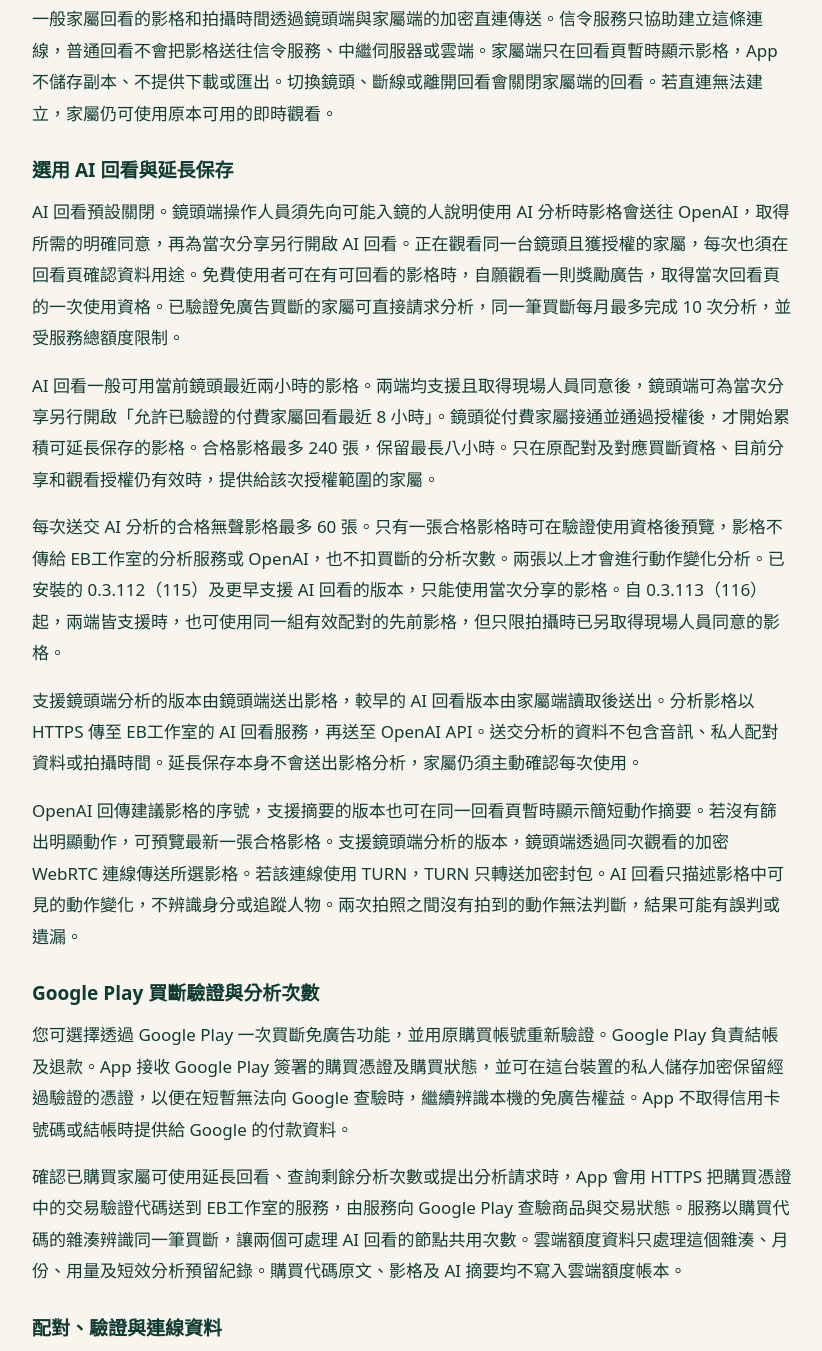
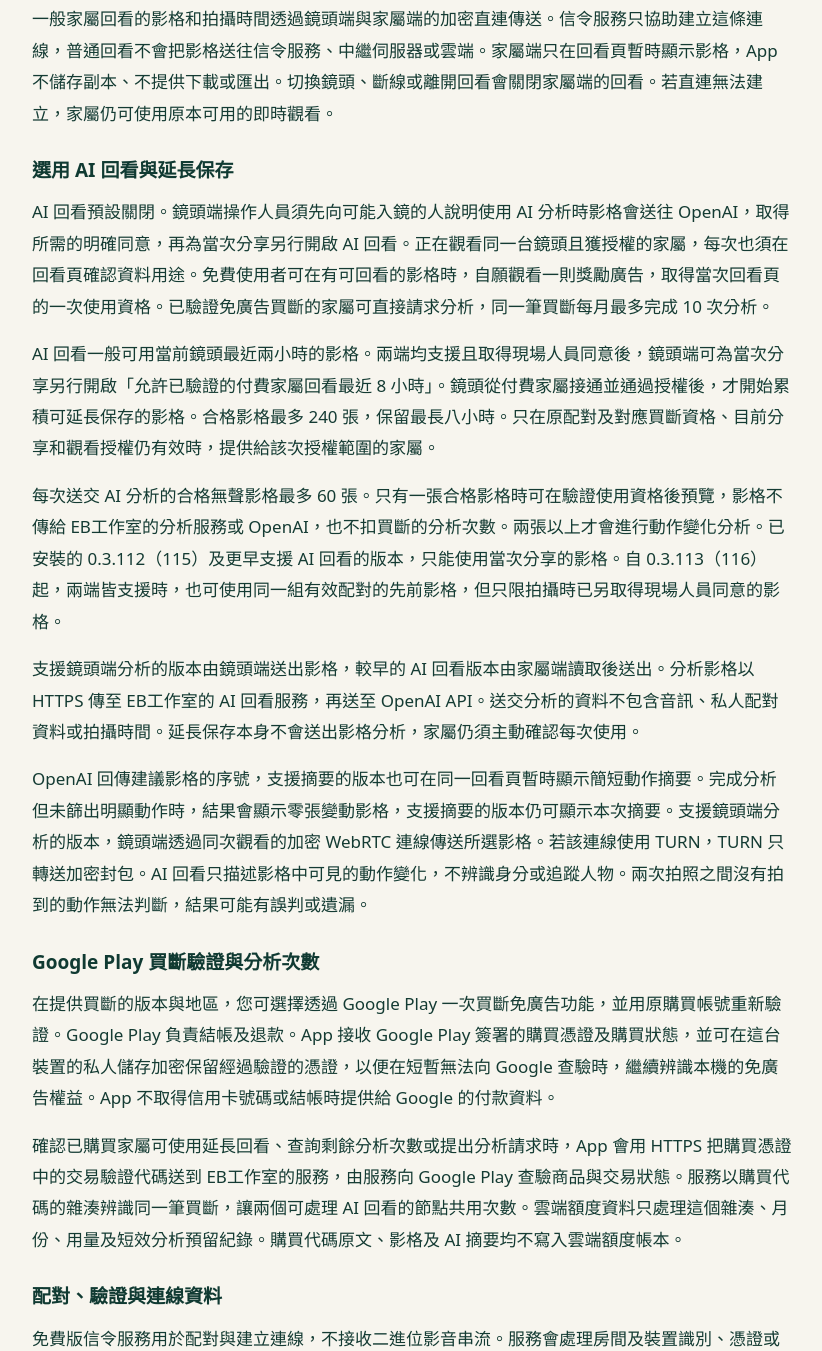
Before and after one commit to andyjjt123-stack/caremind-public-site, a plain HTML site: page free/privacy/index.html in a window 1280 px wide. Shown: the part 3718-5069 px from the top of the page, without its empty margins (328-1150 px from the left). Drawn offline with Linux system fonts and the light colour scheme.

Commit message:
Align CareWindow privacy with paid replay and version 121

```diff
--- a/free/privacy/index.html
+++ b/free/privacy/index.html
@@ -103,13 +103,13 @@
             <p>家屬回看也預設關閉。兩端皆支援時，請先取得現場所有人的同意，並在鏡頭端手動開始分享前選擇本機回看和「允許正在觀看的家屬回看」。選擇只適用於當次分享。家屬須已配對且獲授權，並正在觀看這台鏡頭，才能用一般家屬回看查看同一次分享新增的最近兩小時無聲影格。</p>
             <p>一般家屬回看的影格和拍攝時間透過鏡頭端與家屬端的加密直連傳送。信令服務只協助建立這條連線，普通回看不會把影格送往信令服務、中繼伺服器或雲端。家屬端只在回看頁暫時顯示影格，App 不儲存副本、不提供下載或匯出。切換鏡頭、斷線或離開回看會關閉家屬端的回看。若直連無法建立，家屬仍可使用原本可用的即時觀看。</p>
             <h3>選用 AI 回看與延長保存</h3>
-            <p>AI 回看預設關閉。鏡頭端操作人員須先向可能入鏡的人說明使用 AI 分析時影格會送往 OpenAI，取得所需的明確同意，再為當次分享另行開啟 AI 回看。正在觀看同一台鏡頭且獲授權的家屬，每次也須在回看頁確認資料用途。免費使用者可在有可回看的影格時，自願觀看一則獎勵廣告，取得當次回看頁的一次使用資格。已驗證免廣告買斷的家屬可直接請求分析，同一筆買斷每月最多完成 10 次分析，並受服務總額度限制。</p>
+            <p>AI 回看預設關閉。鏡頭端操作人員須先向可能入鏡的人說明使用 AI 分析時影格會送往 OpenAI，取得所需的明確同意，再為當次分享另行開啟 AI 回看。正在觀看同一台鏡頭且獲授權的家屬，每次也須在回看頁確認資料用途。免費使用者可在有可回看的影格時，自願觀看一則獎勵廣告，取得當次回看頁的一次使用資格。已驗證免廣告買斷的家屬可直接請求分析，同一筆買斷每月最多完成 10 次分析。</p>
             <p>AI 回看一般可用當前鏡頭最近兩小時的影格。兩端均支援且取得現場人員同意後，鏡頭端可為當次分享另行開啟「允許已驗證的付費家屬回看最近 8 小時」。鏡頭從付費家屬接通並通過授權後，才開始累積可延長保存的影格。合格影格最多 240 張，保留最長八小時。只在原配對及對應買斷資格、目前分享和觀看授權仍有效時，提供給該次授權範圍的家屬。</p>
             <p>每次送交 AI 分析的合格無聲影格最多 60 張。只有一張合格影格時可在驗證使用資格後預覽，影格不傳給 EB工作室的分析服務或 OpenAI，也不扣買斷的分析次數。兩張以上才會進行動作變化分析。已安裝的 0.3.112（115）及更早支援 AI 回看的版本，只能使用當次分享的影格。自 0.3.113（116）起，兩端皆支援時，也可使用同一組有效配對的先前影格，但只限拍攝時已另取得現場人員同意的影格。</p>
             <p>支援鏡頭端分析的版本由鏡頭端送出影格，較早的 AI 回看版本由家屬端讀取後送出。分析影格以 HTTPS 傳至 EB工作室的 AI 回看服務，再送至 OpenAI API。送交分析的資料不包含音訊、私人配對資料或拍攝時間。延長保存本身不會送出影格分析，家屬仍須主動確認每次使用。</p>
-            <p>OpenAI 回傳建議影格的序號，支援摘要的版本也可在同一回看頁暫時顯示簡短動作摘要。若沒有篩出明顯動作，可預覽最新一張合格影格。支援鏡頭端分析的版本，鏡頭端透過同次觀看的加密 WebRTC 連線傳送所選影格。若該連線使用 TURN，TURN 只轉送加密封包。AI 回看只描述影格中可見的動作變化，不辨識身分或追蹤人物。兩次拍照之間沒有拍到的動作無法判斷，結果可能有誤判或遺漏。</p>
+            <p>OpenAI 回傳建議影格的序號，支援摘要的版本也可在同一回看頁暫時顯示簡短動作摘要。完成分析但未篩出明顯動作時，結果會顯示零張變動影格，支援摘要的版本仍可顯示本次摘要。支援鏡頭端分析的版本，鏡頭端透過同次觀看的加密 WebRTC 連線傳送所選影格。若該連線使用 TURN，TURN 只轉送加密封包。AI 回看只描述影格中可見的動作變化，不辨識身分或追蹤人物。兩次拍照之間沒有拍到的動作無法判斷，結果可能有誤判或遺漏。</p>
             <h3>Google Play 買斷驗證與分析次數</h3>
-            <p>您可選擇透過 Google Play 一次買斷免廣告功能，並用原購買帳號重新驗證。Google Play 負責結帳及退款。App 接收 Google Play 簽署的購買憑證及購買狀態，並可在這台裝置的私人儲存加密保留經過驗證的憑證，以便在短暫無法向 Google 查驗時，繼續辨識本機的免廣告權益。App 不取得信用卡號碼或結帳時提供給 Google 的付款資料。</p>
+            <p>在提供買斷的版本與地區，您可選擇透過 Google Play 一次買斷免廣告功能，並用原購買帳號重新驗證。Google Play 負責結帳及退款。App 接收 Google Play 簽署的購買憑證及購買狀態，並可在這台裝置的私人儲存加密保留經過驗證的憑證，以便在短暫無法向 Google 查驗時，繼續辨識本機的免廣告權益。App 不取得信用卡號碼或結帳時提供給 Google 的付款資料。</p>
             <p>確認已購買家屬可使用延長回看、查詢剩餘分析次數或提出分析請求時，App 會用 HTTPS 把購買憑證中的交易驗證代碼送到 EB工作室的服務，由服務向 Google Play 查驗商品與交易狀態。服務以購買代碼的雜湊辨識同一筆買斷，讓兩個可處理 AI 回看的節點共用次數。雲端額度資料只處理這個雜湊、月份、用量及短效分析預留紀錄。購買代碼原文、影格及 AI 摘要均不寫入雲端額度帳本。</p>
             <h3>配對、驗證與連線資料</h3>
             <p>免費版信令服務用於配對與建立連線，不接收二進位影音串流。服務會處理房間及裝置識別、憑證或其雜湊、工作階段、驗證封套，以及 SDP、ICE 等協商資料。這些資料可能包含建立連線所需的網路端點與 IP 資訊。</p>
@@ -166,7 +166,7 @@
             <h3 id="test-ads">橫幅、插頁與自願觀看的獎勵廣告</h3>
             <p>本節廣告顯示規則適用於未啟用免廣告買斷的版本或使用狀態。支援買斷的版本，Google Play 驗證購買資格後會省略 App 內廣告，並在接通後直接開始每次 30 分鐘陪伴。</p>
             <p>家伴窗公開版使用 Google Mobile Ads SDK（AdMob）顯示商業廣告，實際顯示取決於廣告是否可用。家屬端可於待機頁顯示橫幅。開始基本免費陪伴並收到首張影像後，觀看頁也可在上方的獨立區域顯示橫幅，與影像和操作按鈕分隔。橫幅大小依可用空間及廣告回傳結果決定。支援本機回看廣告的 Android 9 以上裝置，解鎖並開啟有可讀影格的「本機回看」時，頁面底部也可能顯示獨立橫幅。鏡頭分享服務及分享畫面本身不放廣告。App 不以通知推播廣告。</p>
-            <p>支援家屬回看的版本，在進行中的基本免費陪伴、當前鏡頭有可回看影格、畫面空間及廣告隱私選擇允許時，家屬回看頁底部也可能顯示與操作按鈕分開的橫幅。30 分鐘無橫幅陪伴資格也適用於同次的家屬回看。使用者可直接操作家屬回看。點擊廣告由使用者自行決定。</p>
+            <p>較早支援家屬回看的版本，在進行中的基本免費陪伴、當前鏡頭有可回看影格、畫面空間及廣告隱私選擇允許時，可能在家屬回看頁顯示與操作按鈕分開的獨立橫幅。30 分鐘無橫幅陪伴資格也適用於同次的家屬回看。0.3.118（121）起，家屬 AI 回看頁以摘要取代橫幅。使用者可直接操作家屬回看。點擊廣告由使用者自行決定。</p>
             <p>支援獎勵廣告的版本可在家屬端待機時預載廣告。只有使用者主動選擇才會播放。完成觀看且 AdMob 回報已取得獎勵後，App 為所選鏡頭在本機記錄一次 30 分鐘的無橫幅陪伴資格。仍須依正常配對與授權流程主動開始，接通後才計時。略過或無法觀看廣告時，仍可使用基本免費陪伴。</p>
             <p>支援插頁廣告的版本，在家屬端位於前景、裝置已解鎖且符合廣告隱私選擇及顯示頻率時，使用者主動結束已接通的基本免費陪伴，返回待機頁前可能顯示一則可關閉的滿版廣告。關閉廣告即可返回待機頁。廣告未就緒或無法顯示時會直接返回。結束以獎勵廣告解鎖的 30 分鐘陪伴時，會直接返回待機頁。</p>
             <p>家屬端僅在 App 位於前景、裝置已解鎖且符合頁面使用條件時顯示橫幅。家屬端在連線中、配對安全確認或驗證器輸入、資源釋放中、按住對講、設定等提示視窗開啟、全螢幕或可用高度不足時，不顯示觀看頁橫幅。從廣告外部頁面返回，不會自行開始新的陪伴。家屬若已同意本次 AI 回看並完成獎勵廣告，在原鏡頭與家屬觀看授權仍有效時，App 可從同一次觀看繼續已選的 AI 分析。</p>
```
